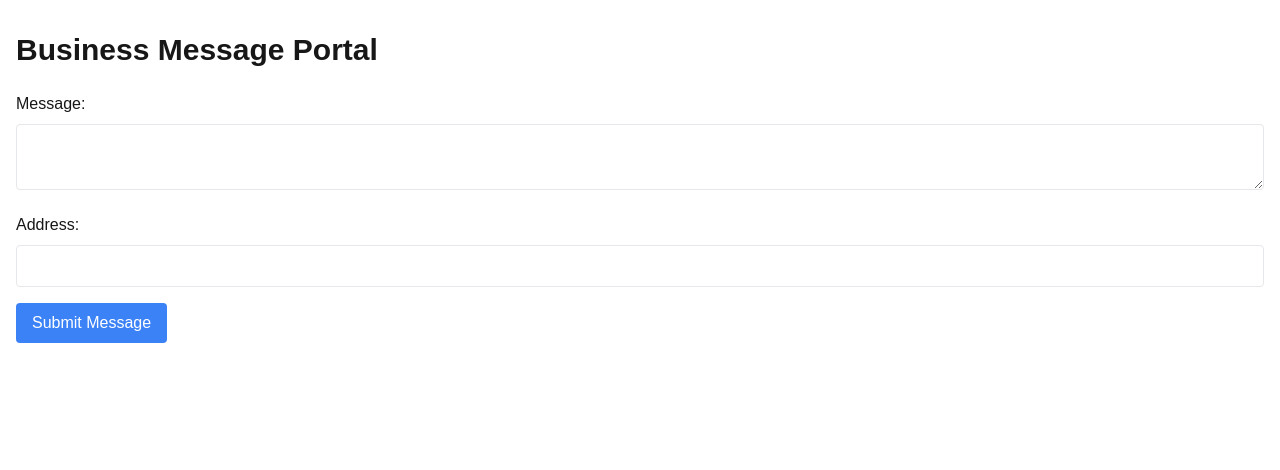
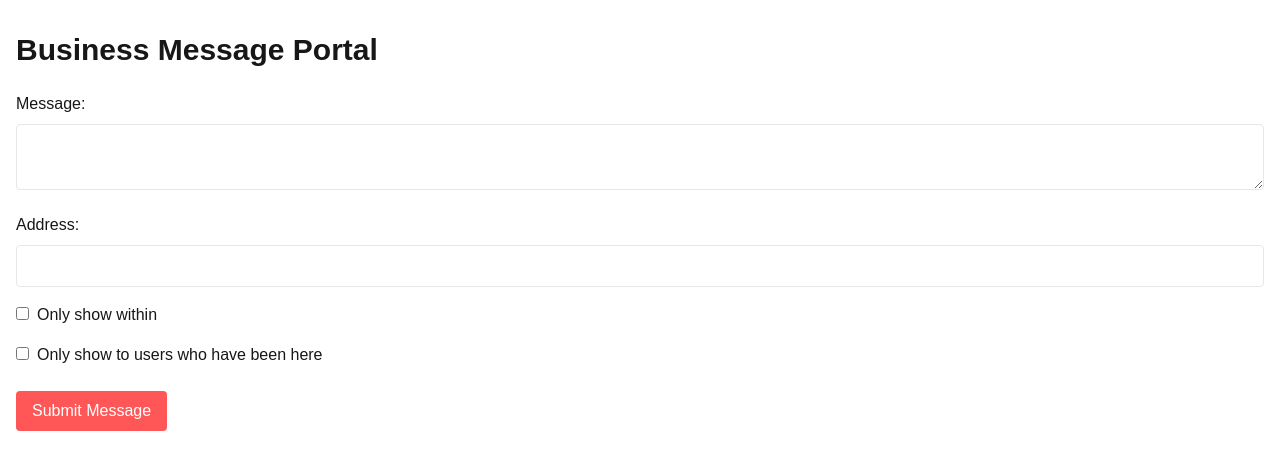
Before and after one commit to grzla/hopper, a Next.js app: page /business in a window 1280 px wide. Shown: the top 470 px of the page. Built offline with nearby package versions, Linux system fonts and the light colour scheme.

Commit message:
Update business form

```diff
--- a/app/page.tsx
+++ b/app/page.tsx
@@ -6,7 +6,7 @@ export default function Home() {
     <main className="flex min-h-screen flex-col items-center justify-center p-24">
       <Image src="/images/heytherr.svg" alt="Hopper" width={400} height={400} className="mb-8" />
       <div className="flex gap-4">
-        <Link href="/map" className="px-4 py-2 bg-hey-red text-white rounded hover:bg-blue-600">
+        <Link href="/map" className="px-4 py-2 bg-hey-red text-white rounded hover:bg-hey-red">
           View Map
         </Link>
         <Link href="/business" className="px-4 py-2 bg-gray-600 text-white rounded hover:bg-gray-600">
--- a/components/BusinessMessageForm.tsx
+++ b/components/BusinessMessageForm.tsx
@@ -10,6 +10,10 @@ interface BusinessMessageFormProps {
 export default function BusinessMessageForm({ onSubmitSuccess, onSubmitError }: BusinessMessageFormProps) {
   const [message, setMessage] = useState('')
   const [address, setAddress] = useState('')
+  const [showWithinMiles, setShowWithinMiles] = useState(false)
+  const [miles, setMiles] = useState('')
+  const [showToUsers, setShowToUsers] = useState(false)
+  const [times, setTimes] = useState('')
 
   const handleSubmit = async (e: React.FormEvent) => {
     e.preventDefault()
@@ -28,13 +32,23 @@ export default function BusinessMessageForm({ onSubmitSuccess, onSubmitError }:
       const response = await fetch('/api/messages', {
         method: 'POST',
         headers: { 'Content-Type': 'application/json' },
-        body: JSON.stringify({ message, latitude: lat, longitude: lng }),
+        body: JSON.stringify({
+          message,
+          latitude: lat,
+          longitude: lng,
+          showWithinMiles: showWithinMiles ? miles : null,
+          showToUsers: showToUsers ? times : null,
+        }),
       })
 
       if (response.ok) {
         onSubmitSuccess()
         setMessage('')
         setAddress('')
+        setShowWithinMiles(false)
+        setMiles('')
+        setShowToUsers(false)
+        setTimes('')
       } else {
         throw new Error('Failed to submit message')
       }
@@ -66,7 +80,49 @@ export default function BusinessMessageForm({ onSubmitSuccess, onSubmitError }:
           required
         />
       </div>
-      <button type="submit" className="px-4 py-2 bg-blue-500 text-white rounded hover:bg-blue-600">
+      <div>
+        <label className="block mb-2">
+          <input
+            type="checkbox"
+            checked={showWithinMiles}
+            onChange={(e) => setShowWithinMiles(e.target.checked)}
+            className="mr-2"
+          />
+          Only show within
+        </label>
+        {showWithinMiles && (
+          <input
+            type="number"
+            value={miles}
+            onChange={(e) => setMiles(e.target.value)}
+            className="w-full p-2 border rounded"
+            placeholder="Enter miles"
+            required
+          />
+        )}
+      </div>
+      <div>
+        <label className="block mb-2">
+          <input
+            type="checkbox"
+            checked={showToUsers}
+            onChange={(e) => setShowToUsers(e.target.checked)}
+            className="mr-2"
+          />
+          Only show to users who have been here
+        </label>
+        {showToUsers && (
+          <input
+            type="number"
+            value={times}
+            onChange={(e) => setTimes(e.target.value)}
+            className="w-full p-2 border rounded"
+            placeholder="Enter times"
+            required
+          />
+        )}
+      </div>
+      <button type="submit" className="px-4 py-2 bg-hey-red  text-white rounded hover:bg-hey-red">
         Submit Message
       </button>
     </form>
```
